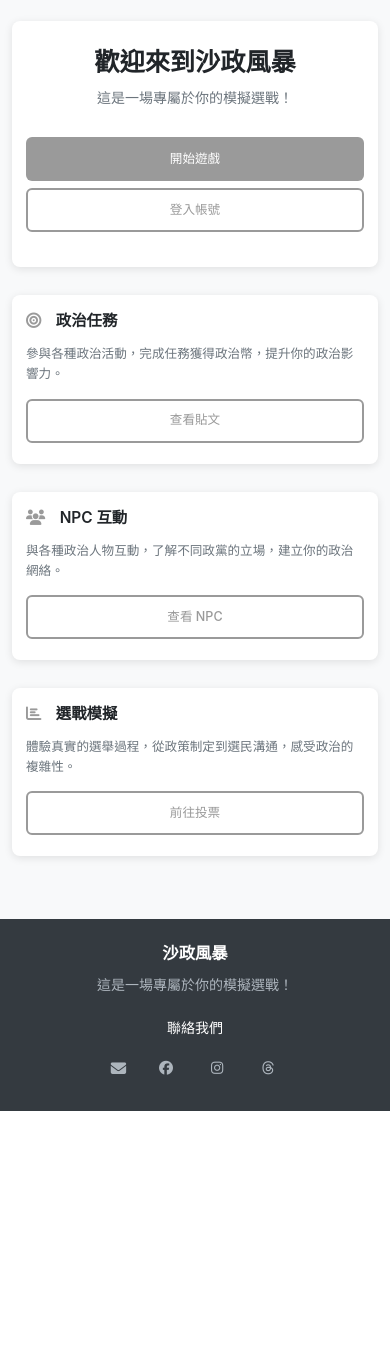
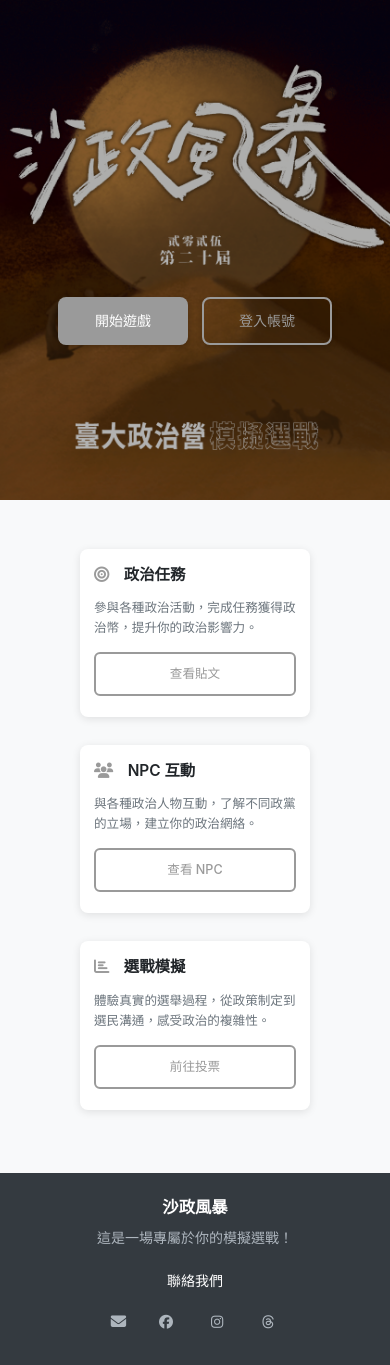
Before and after one commit to yueswater/ps-camp, a Python web app: template src/ps_camp/templates/index.html in a window 390 px wide. Shown: the part 72-1437 px from the top of the page. Before the commit the page ends 1183 px from the top, so only its background shows below. Run offline with Jinja, Linux system fonts and the light colour scheme; the template is opened without the code that fills it, so the values that code supplies are empty.

Commit message:
add hero banner in home page

```diff
--- a/src/ps_camp/static/css/styles.css
+++ b/src/ps_camp/static/css/styles.css
@@ -22,6 +22,105 @@ body {
     /* 改善觸控體驗 */
     -webkit-tap-highlight-color: transparent;
 }
+
+.big-image {
+    height: 100vh;
+    width: 100vw;
+    position: relative;
+    background-size: contain;
+    background-repeat: no-repeat;
+    background-position: center;
+    background-image: url("{{ url_for('static', filename='assets/home-bg.png') }}");
+}
+
+.home-bg {
+    background-image: url("/static/assets/home-bg.png");
+}
+
+.big-image-wrapper {
+    position: relative;
+    width: 100%;
+    overflow: hidden;
+}
+
+
+.big-image-img {
+    width: 100%;
+    height: auto;
+    display: block;
+    object-fit: cover;
+}
+
+
+.overlay {
+    position: absolute;
+    inset: 0;
+    background: rgba(0, 0, 0, 0.3);
+    color: white;
+    display: flex;
+    align-items: center;
+    justify-content: center;
+    flex-direction: column;
+}
+
+.overlay h1 {
+    font-size: 65px;
+    letter-spacing: 0px;
+    margin: 0 0 5px;
+}
+
+.overlay p {
+    margin: 0;
+    font-size: 28px;
+}
+
+#vids {
+    display: flex;
+    flex-direction: column;
+    justify-content: center;
+    align-items: center;
+    margin: 60px;
+}
+
+#vids a:first-of-type {
+    margin-bottom: 5px;
+}
+
+#vids a {
+    color: #1a0dab;
+    text-decoration: none;
+    font-size: 20px;
+}
+
+#vids a:hover {
+    text-decoration: underline;
+}
+
+.cta-buttons {
+    margin-top: 150px;
+    display: flex;
+    gap: 1.2rem;
+    justify-content: center;
+    flex-wrap: wrap;
+}
+
+.cta-buttons a {
+    padding: 0.8rem 1.4rem;
+    font-size: 1rem;
+    border-radius: 8px;
+    box-shadow: 0 2px 6px rgba(0, 0, 0, 0.2);
+    text-align: center;
+    min-width: 130px;
+}
+
+
+@media (max-width: 430px) {
+    .card-grid {
+        padding-left: 10rem;
+        padding-right: 10rem;
+    }
+}
+
 
 /* 容器樣式 */
 .container {
@@ -189,7 +288,7 @@ body {
 
 /* 主要內容區域 */
 .main-content {
-    min-height: calc(100vh - 200px);
+    /* min-height: calc(100vh - 200px); */
     padding: 3rem 0;
     /* 避免內容貼邊 */
     padding-bottom: env(safe-area-inset-bottom, 3rem);
@@ -217,6 +316,8 @@ body {
     gap: 2rem;
     margin-top: 2rem;
     width: 100%;
+    padding-left: 100px;
+    padding-right: 100px;
 }
 
 .card-title {
@@ -505,7 +606,9 @@ body {
 }
 
 /* Font Awesome 圖標樣式 */
-.fas, .far, .fab {
+.fas,
+.far,
+.fab {
     margin-right: 0.5rem;
 }
 
@@ -574,8 +677,15 @@ body {
 }
 
 @keyframes popIn {
-  0% { transform: scale(0.5); opacity: 0; }
-  100% { transform: scale(1); opacity: 1; }
+    0% {
+        transform: scale(0.5);
+        opacity: 0;
+    }
+
+    100% {
+        transform: scale(1);
+        opacity: 1;
+    }
 }
 
 .firework {
@@ -602,11 +712,13 @@ body {
     left: 30%;
     animation-delay: 0s;
 }
+
 .f2 {
     top: 20%;
     left: 60%;
     animation-delay: 0.3s;
 }
+
 .f3 {
     top: 50%;
     left: 40%;
@@ -618,6 +730,7 @@ body {
         transform: scale(0.5);
         opacity: 1;
     }
+
     100% {
         transform: scale(1.4);
         opacity: 0;
@@ -655,8 +768,15 @@ body {
 
 
 @keyframes fadeIn {
-  from { opacity: 0; transform: translateY(10px); }
-  to   { opacity: 1; transform: translateY(0); }
+    from {
+        opacity: 0;
+        transform: translateY(10px);
+    }
+
+    to {
+        opacity: 1;
+        transform: translateY(0);
+    }
 }
 
 /* ================================
@@ -683,6 +803,49 @@ body {
 @media (max-width: 768px) {
     html {
         font-size: 15px;
+    }
+
+    .big-image-wrapper {
+        height: 500px;
+        width: 100%;
+        overflow: hidden;
+        position: relative;
+    }
+
+    .big-image-img {
+        width: 100%;
+        height: 100%;
+        object-fit: cover;
+        object-position: center 25%;
+        transform: none;
+    }
+
+    .overlay {
+        position: absolute;
+        inset: 0;
+        height: 100%;
+        background: rgba(0, 0, 0, 0.3);
+        color: white;
+        display: flex;
+        flex-direction: column;
+        justify-content: center;
+        align-items: center;
+        padding: 0;
+    }
+
+    .cta-buttons {
+        margin-top: 150px;
+        display: flex;
+        flex-direction: row;
+        justify-content: space-between;
+        padding: 0 1rem;
+        gap: 1rem;
+    }
+
+    .cta-buttons a {
+        flex: 1;
+        font-size: 1rem;
+        box-sizing: border-box;
     }
 
     .header {
@@ -817,6 +980,8 @@ body {
     .card-grid {
         grid-template-columns: 1fr;
         gap: 1.5rem;
+        padding-left: 80px;
+        padding-right: 80px;
     }
 
     .card-title {
@@ -825,6 +990,7 @@ body {
 
     .main-content {
         padding: 2rem 0;
+        padding-bottom: env(safe-area-inset-bottom, 3rem);
     }
 
     .footer-content {
@@ -943,7 +1109,8 @@ body {
     .form-input,
     .form-textarea {
         padding: 0.6rem;
-        font-size: 16px; /* 防止iOS縮放 */
+        font-size: 16px;
+        /* 防止iOS縮放 */
         border-radius: 6px;
     }
 
--- a/src/ps_camp/templates/base.html
+++ b/src/ps_camp/templates/base.html
@@ -85,6 +85,8 @@
     </header>
     {% endif %}
 
+    {% block hero %}{% endblock %}
+
     <main class="main-content">
         <div class="{% if not hide_container %}container{% endif %}">
             {% block content %}{% endblock %}
--- a/src/ps_camp/templates/index.html
+++ b/src/ps_camp/templates/index.html
@@ -1,11 +1,25 @@
 {% extends "base.html" %}
 
+{% block hero %}
+{% if not session.get("user") %}
+<div class="big-image-wrapper">
+  <img src="{{ url_for('static', filename='assets/home-bg.png') }}" alt="沙政風暴背景" class="big-image-img">
+  <div class="overlay">
+    <div class="cta-buttons">
+        <a href="/register" class="btn btn-primary">開始遊戲</a>
+        <a href="/login" class="btn btn-outline">登入帳號</a>
+    </div>
+  </div>
+</div>
+{% endif %}
+{% endblock %}
+
+
 {% block content %}
+{% if session.get("user") %}
 <div class="hero">
     <h1>歡迎來到沙政風暴</h1>
     <p>這是一場專屬於你的模擬選戰！</p>
-
-    {% if session.get("user") %}
     <div class="hero-info">
         {% if session.user.role == "member" %}
         <h2><i class="fas fa-user"></i> 個人資訊</h2>
@@ -33,11 +47,6 @@
             <a href="{{ url_for('new_post') }}" class="btn btn-primary"><i class="fas fa-plus"></i> 新增貼文</a>
         </div>
         {% endif %}
-    </div>
-    {% else %}
-    <div style="margin-top: 2rem;">
-        <a href="/register" class="btn btn-primary" style="margin-right: 1rem;">開始遊戲</a>
-        <a href="/login" class="btn btn-outline">登入帳號</a>
     </div>
     {% endif %}
 </div>
```
Also changed, not shown: src/ps_camp/static/css/map.css (deleted, +0 -58 lines), src/ps_camp/static/js/map.js (deleted, +0 -37 lines), src/ps_camp/templates/map.html (deleted, +0 -9 lines), src/ps_camp/static/assets/home-bg.png. Lines whose indentation alone changed are shown as unchanged.
